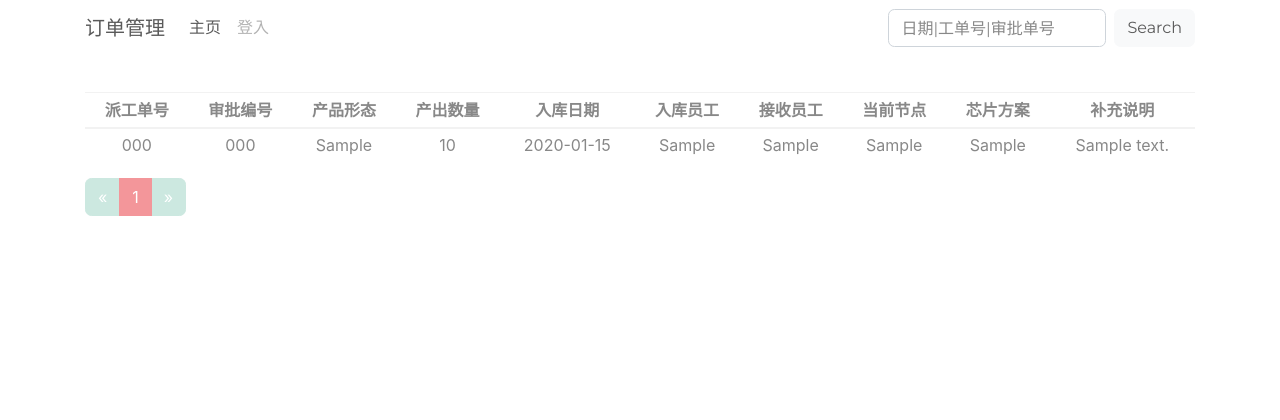
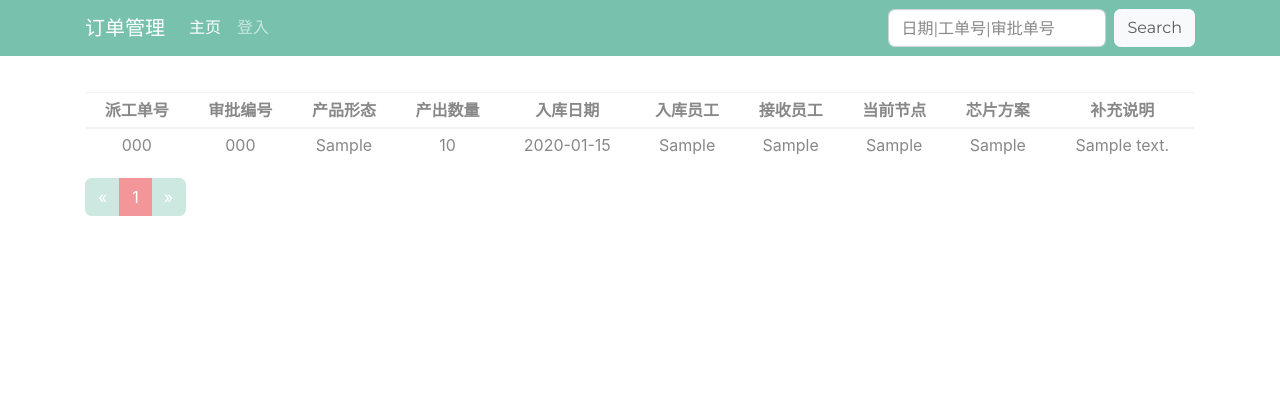
Before and after one commit to zhoumengxiong/DeliveryOrdersManagement, a Flask app: page / in a window 1280 px wide. Shown: the top 420 px of the page. Run offline with Flask 2, Linux system fonts and the light colour scheme; tables that the repository leaves empty hold one stand-in row (values such as "Sample post"); some libraries are stand-ins or nearby versions.

Commit message:
使用本地CSS

```diff
--- a/workorder/templates/base.html
+++ b/workorder/templates/base.html
@@ -20,7 +20,7 @@
 
 <body class="d-flex flex-column">
 <header>
-    <nav class="navbar fixed-top navbar-expand-lg navbar-light"
+    <nav class="navbar fixed-top navbar-expand-lg navbar-dark bg-primary"
          role="navigation">
         <div class="container">
             <div class="navbar-header"><a class="navbar-brand" href="{{ url_for('index') }}">订单管理</a></div>
```
